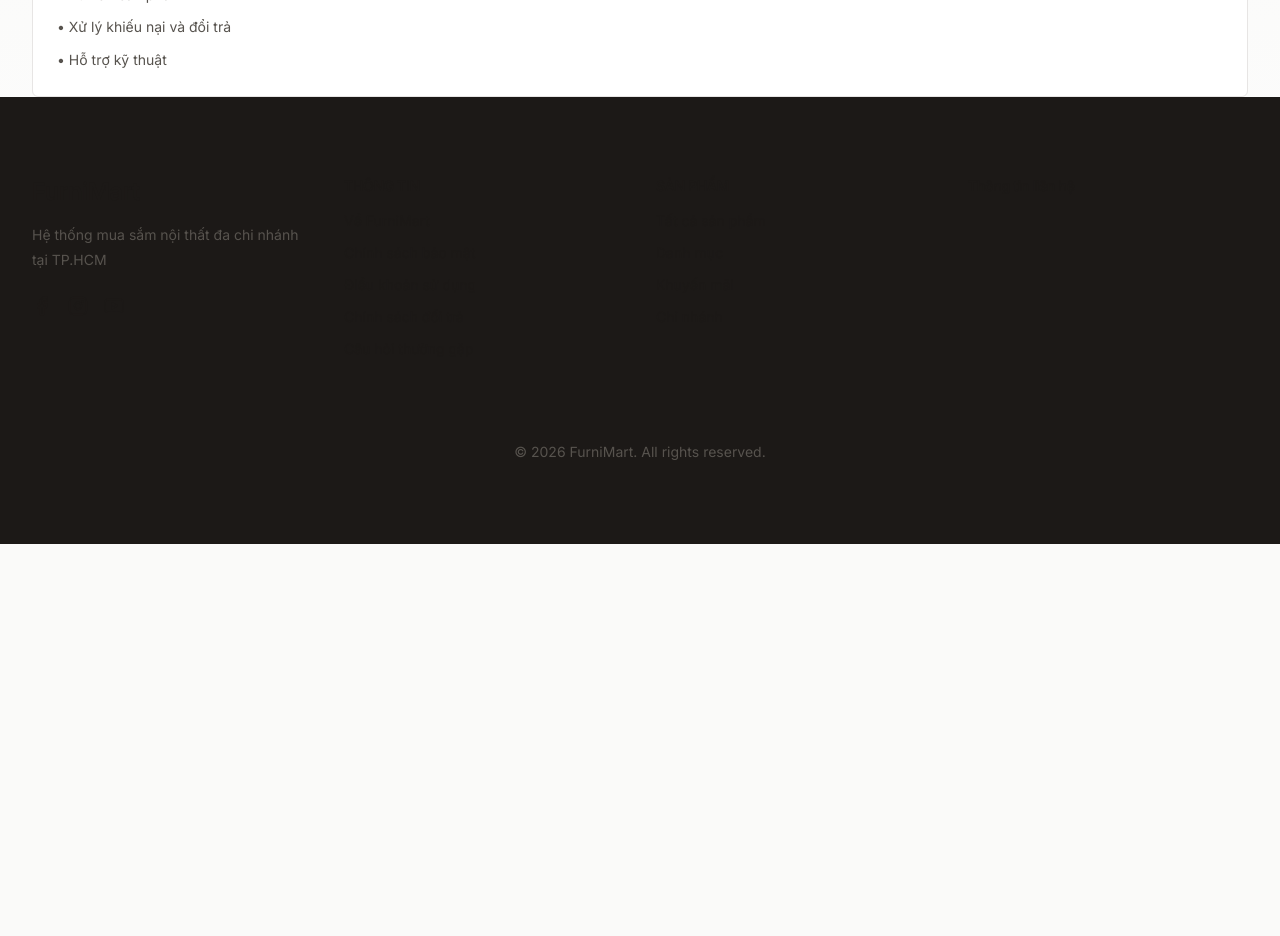
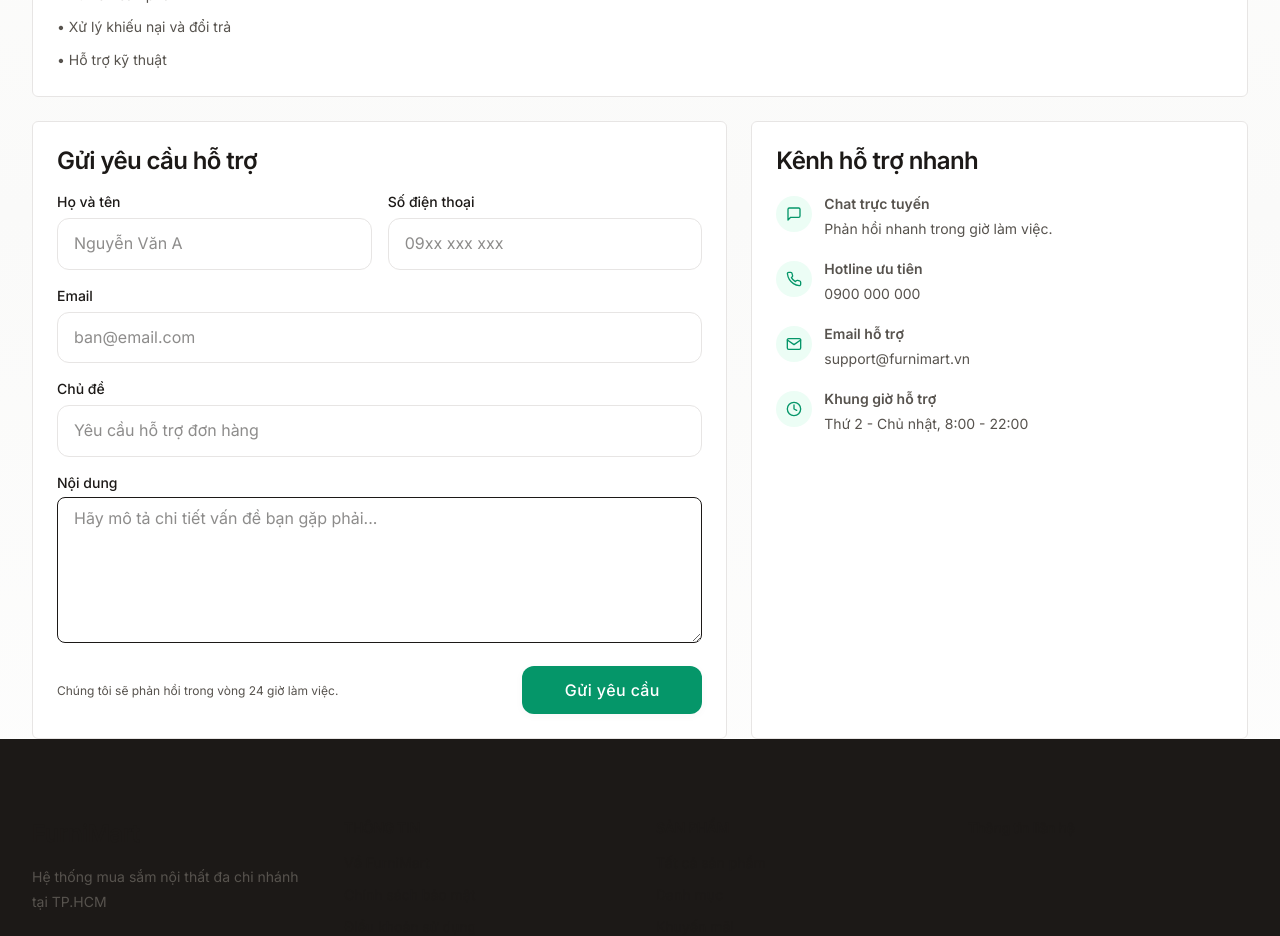
Before and after one commit to khanhlazy/UTH, a Next.js app in the folder frontend/: page /contact in a window 1280 px wide. Shown: the part 760-1696 px from the top of the page. Before the commit the page ends 1304 px from the top, so only its background shows below. Built offline with nearby package versions, Linux system fonts and the light colour scheme; no server answers.

Commit message:
Add support request section to contact page

```diff
--- a/frontend/app/(customer)/contact/page.tsx
+++ b/frontend/app/(customer)/contact/page.tsx
@@ -4,8 +4,11 @@ import { useQuery } from "@tanstack/react-query";
 import PageShell from "@/components/layouts/PageShell";
 import PageHeader from "@/components/layouts/PageHeader";
 import Card, { CardContent, CardHeader, CardTitle } from "@/components/ui/Card";
+import Button from "@/components/ui/Button";
+import Input from "@/components/ui/Input";
+import Textarea from "@/components/ui/Textarea";
 import { settingsService } from "@/services/settingsService";
-import { FiMail, FiPhone, FiMapPin, FiClock } from "react-icons/fi";
+import { FiMail, FiPhone, FiMapPin, FiClock, FiMessageSquare } from "react-icons/fi";
 
 export default function ContactPage() {
   const { data: generalSettings } = useQuery({
@@ -105,6 +108,100 @@ export default function ContactPage() {
             </div>
           </CardContent>
         </Card>
+
+        <div className="grid grid-cols-1 lg:grid-cols-[1.4fr_1fr] gap-6">
+          <Card className="h-full">
+            <CardHeader>
+              <CardTitle>Gửi yêu cầu hỗ trợ</CardTitle>
+            </CardHeader>
+            <CardContent>
+              <form
+                onSubmit={(event) => {
+                  event.preventDefault();
+                }}
+                className="space-y-4"
+              >
+                <div className="grid gap-4 md:grid-cols-2">
+                  <Input label="Họ và tên" placeholder="Nguyễn Văn A" required />
+                  <Input label="Số điện thoại" placeholder="09xx xxx xxx" required />
+                </div>
+                <Input label="Email" type="email" placeholder="ban@email.com" required />
+                <Input label="Chủ đề" placeholder="Yêu cầu hỗ trợ đơn hàng" />
+                <Textarea
+                  label="Nội dung"
+                  placeholder="Hãy mô tả chi tiết vấn đề bạn gặp phải..."
+                  rows={5}
+                  required
+                />
+                <div className="flex flex-col gap-3 sm:flex-row sm:items-center sm:justify-between">
+                  <p className="text-xs text-secondary-500">
+                    Chúng tôi sẽ phản hồi trong vòng 24 giờ làm việc.
+                  </p>
+                  <Button type="submit" variant="primary" className="sm:min-w-[180px]">
+                    Gửi yêu cầu
+                  </Button>
+                </div>
+              </form>
+            </CardContent>
+          </Card>
+
+          <div className="space-y-6">
+            <Card className="h-full">
+              <CardHeader>
+                <CardTitle>Kênh hỗ trợ nhanh</CardTitle>
+              </CardHeader>
+              <CardContent className="space-y-4 text-sm text-secondary-600">
+                <div className="flex items-start gap-3">
+                  <span className="mt-1 flex h-9 w-9 items-center justify-center rounded-full bg-primary-50 text-primary-600">
+                    <FiMessageSquare className="h-4 w-4" />
+                  </span>
+                  <div>
+                    <p className="font-semibold text-secondary-900">Chat trực tuyến</p>
+                    <p>Phản hồi nhanh trong giờ làm việc.</p>
+                  </div>
+                </div>
+                <div className="flex items-start gap-3">
+                  <span className="mt-1 flex h-9 w-9 items-center justify-center rounded-full bg-primary-50 text-primary-600">
+                    <FiPhone className="h-4 w-4" />
+                  </span>
+                  <div>
+                    <p className="font-semibold text-secondary-900">Hotline ưu tiên</p>
+                    <p>{generalSettings?.contactPhone || "0900 000 000"}</p>
+                  </div>
+                </div>
+                <div className="flex items-start gap-3">
+                  <span className="mt-1 flex h-9 w-9 items-center justify-center rounded-full bg-primary-50 text-primary-600">
+                    <FiMail className="h-4 w-4" />
+                  </span>
+                  <div>
+                    <p className="font-semibold text-secondary-900">Email hỗ trợ</p>
+                    <p>{generalSettings?.contactEmail || "support@furnimart.vn"}</p>
+                  </div>
+                </div>
+                <div className="flex items-start gap-3">
+                  <span className="mt-1 flex h-9 w-9 items-center justify-center rounded-full bg-primary-50 text-primary-600">
+                    <FiClock className="h-4 w-4" />
+                  </span>
+                  <div>
+                    <p className="font-semibold text-secondary-900">Khung giờ hỗ trợ</p>
+                    <p>Thứ 2 - Chủ nhật, 8:00 - 22:00</p>
+                  </div>
+                </div>
+              </CardContent>
+            </Card>
+
+            <Card>
+              <CardHeader>
+                <CardTitle>Lưu ý khi liên hệ</CardTitle>
+              </CardHeader>
+              <CardContent className="space-y-2 text-sm text-secondary-600">
+                <p>• Chuẩn bị mã đơn hàng (nếu có) để được hỗ trợ nhanh hơn.</p>
+                <p>• Ưu tiên mô tả chi tiết để đội ngũ xử lý chính xác.</p>
+                <p>• Với yêu cầu bảo hành, vui lòng đính kèm hình ảnh sản phẩm.</p>
+              </CardContent>
+            </Card>
+          </div>
+        </div>
       </main>
     </PageShell>
   );
```
